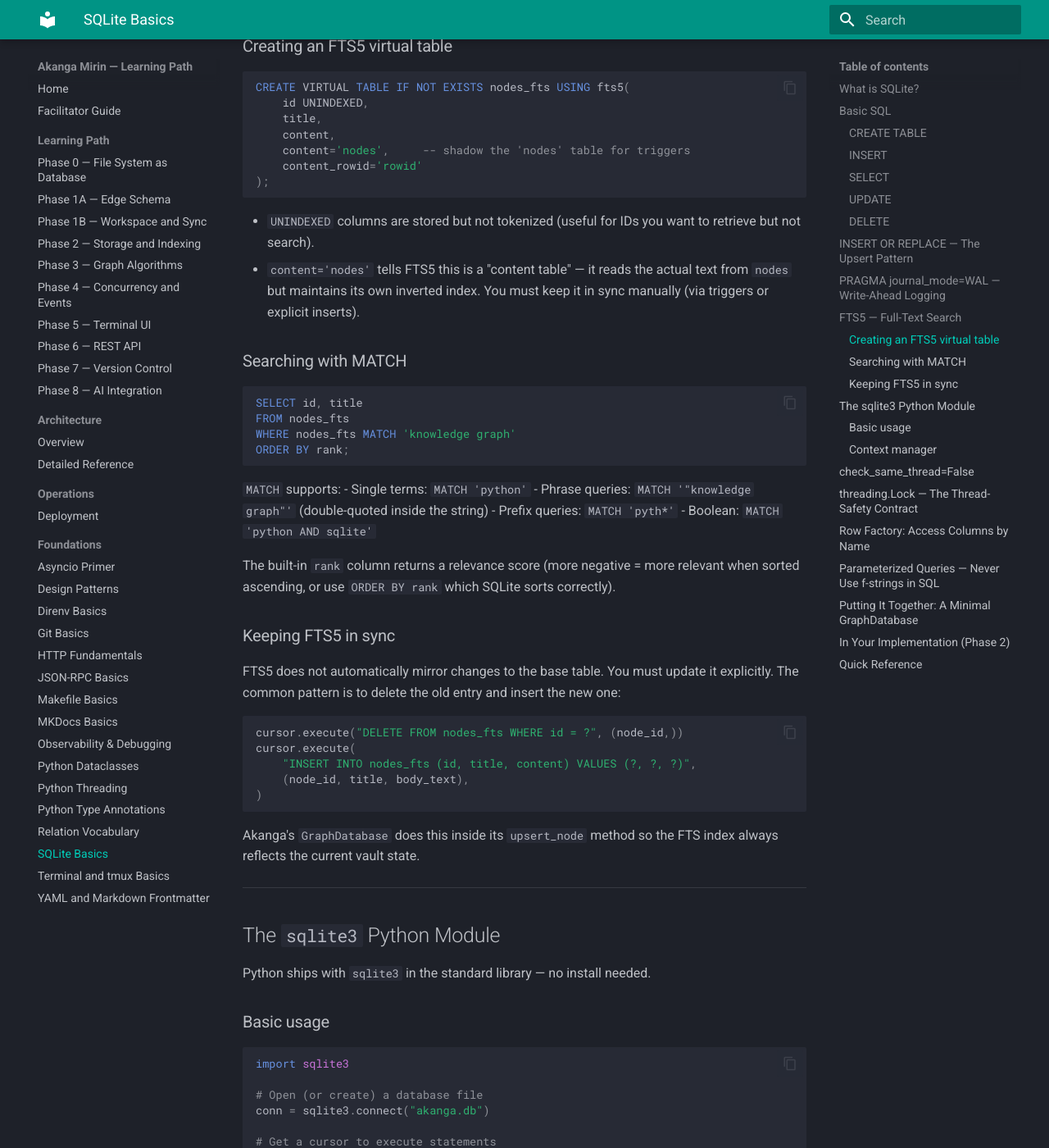
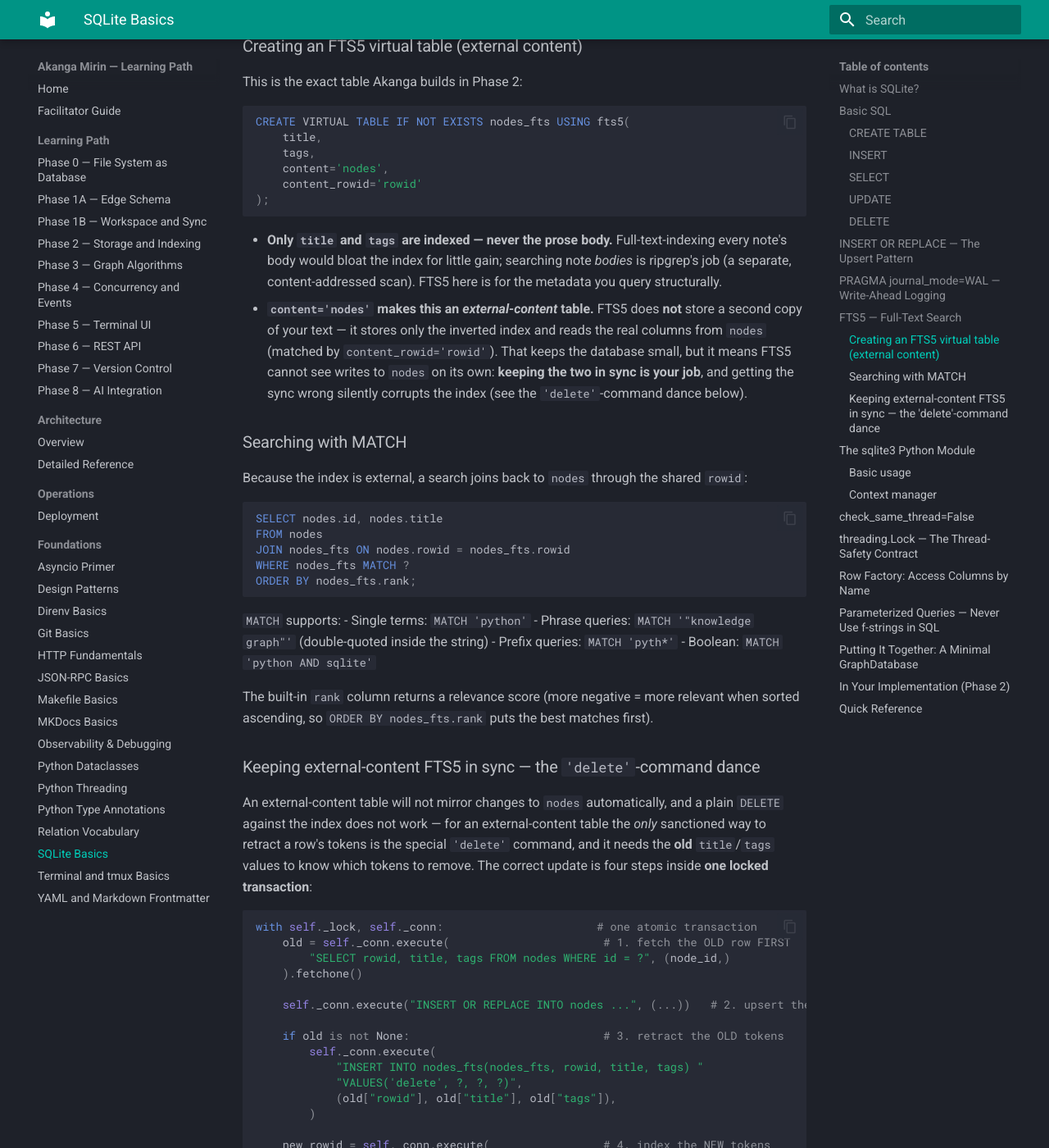
Before and after one commit to ArthurPieri/akanga_mirin, an MkDocs documentation site: the page built from docs/foundations/sqlite-basics.md, in a window 1280 px wide and 1400 px high, scrolled down 3804 px. Shown: the whole window at 82% size. Built offline with MkDocs 1.6.1 and Material for MkDocs 9.7.7, drawn with Linux system fonts in a browser that asks for light colours; some of the changed text lies outside the part shown.

Commit message:
fix: noteapp-alignment FTS5 external-content + phase-02 DB_SCHEMA (B-3)
sqlite-basics taught a standalone FTS5 table (id UNINDEXED + prose content) and
plain DELETE FROM nodes_fts — both wrong for external-content tables. Rewrite to
the real schema (title/tags, content='nodes', content_rowid) with the four-step
'delete'-command sync dance, and fix the Minimal GraphDatabase worked example to
match. phase-02 DB_SCHEMA block gains UNIQUE(source,target,relation) + both
indexes, making it byte-equal to the skeleton constant.

Co-Authored-By: Claude Opus 4.8 (1M context) <noreply@anthropic.com>

````diff
--- a/docs/foundations/sqlite-basics.md
+++ b/docs/foundations/sqlite-basics.md
@@ -167,31 +167,40 @@ concurrently. WAL lets HTTP reads proceed while the watcher indexes changed file
 SQLite's FTS5 extension adds full-text search capabilities. It maintains an inverted index over
 one or more text columns and supports fast keyword searches with the `MATCH` operator.
 
-### Creating an FTS5 virtual table
+### Creating an FTS5 virtual table (external content)
+
+This is the exact table Akanga builds in Phase 2:
 
 ```sql
 CREATE VIRTUAL TABLE IF NOT EXISTS nodes_fts USING fts5(
-    id UNINDEXED,
     title,
-    content,
-    content='nodes',     -- shadow the 'nodes' table for triggers
+    tags,
+    content='nodes',
     content_rowid='rowid'
 );
 ```
 
-- `UNINDEXED` columns are stored but not tokenized (useful for IDs you want to retrieve but not
-  search).
-- `content='nodes'` tells FTS5 this is a "content table" — it reads the actual text from `nodes`
-  but maintains its own inverted index. You must keep it in sync manually (via triggers or
-  explicit inserts).
+- **Only `title` and `tags` are indexed — never the prose body.** Full-text-indexing
+  every note's body would bloat the index for little gain; searching note *bodies* is
+  ripgrep's job (a separate, content-addressed scan). FTS5 here is for the metadata you
+  query structurally.
+- **`content='nodes'` makes this an *external-content* table.** FTS5 does **not** store a
+  second copy of your text — it stores only the inverted index and reads the real columns
+  from `nodes` (matched by `content_rowid='rowid'`). That keeps the database small, but it
+  means FTS5 cannot see writes to `nodes` on its own: **keeping the two in sync is your
+  job**, and getting the sync wrong silently corrupts the index (see the `'delete'`-command
+  dance below).
 
 ### Searching with MATCH
 
+Because the index is external, a search joins back to `nodes` through the shared `rowid`:
+
 ```sql
-SELECT id, title
-FROM nodes_fts
-WHERE nodes_fts MATCH 'knowledge graph'
-ORDER BY rank;
+SELECT nodes.id, nodes.title
+FROM nodes
+JOIN nodes_fts ON nodes.rowid = nodes_fts.rowid
+WHERE nodes_fts MATCH ?
+ORDER BY nodes_fts.rank;
 ```
 
 `MATCH` supports:
@@ -200,24 +209,47 @@ ORDER BY rank;
 - Prefix queries: `MATCH 'pyth*'`
 - Boolean: `MATCH 'python AND sqlite'`
 
-The built-in `rank` column returns a relevance score (more negative = more relevant when sorted
-ascending, or use `ORDER BY rank` which SQLite sorts correctly).
+The built-in `rank` column returns a relevance score (more negative = more relevant when
+sorted ascending, so `ORDER BY nodes_fts.rank` puts the best matches first).
 
-### Keeping FTS5 in sync
+### Keeping external-content FTS5 in sync — the `'delete'`-command dance
 
-FTS5 does not automatically mirror changes to the base table. You must update it explicitly. The
-common pattern is to delete the old entry and insert the new one:
+An external-content table will not mirror changes to `nodes` automatically, and a plain
+`DELETE` against the index does not work — for an external-content table the *only*
+sanctioned way to retract a row's tokens is the special `'delete'` command, and it needs the **old**
+`title`/`tags` values to know which tokens to remove. The correct update is four steps inside
+**one locked transaction**:
 
 ```python
-cursor.execute("DELETE FROM nodes_fts WHERE id = ?", (node_id,))
-cursor.execute(
-    "INSERT INTO nodes_fts (id, title, content) VALUES (?, ?, ?)",
-    (node_id, title, body_text),
-)
+with self._lock, self._conn:                       # one atomic transaction
+    old = self._conn.execute(                       # 1. fetch the OLD row FIRST
+        "SELECT rowid, title, tags FROM nodes WHERE id = ?", (node_id,)
+    ).fetchone()
+
+    self._conn.execute("INSERT OR REPLACE INTO nodes ...", (...))   # 2. upsert the node
+
+    if old is not None:                             # 3. retract the OLD tokens
+        self._conn.execute(
+            "INSERT INTO nodes_fts(nodes_fts, rowid, title, tags) "
+            "VALUES('delete', ?, ?, ?)",
+            (old["rowid"], old["title"], old["tags"]),
+        )
+
+    new_rowid = self._conn.execute(                 # 4. index the NEW tokens
+        "SELECT rowid FROM nodes WHERE id = ?", (node_id,)
+    ).fetchone()["rowid"]
+    self._conn.execute(
+        "INSERT INTO nodes_fts(rowid, title, tags) VALUES(?, ?, ?)",
+        (new_rowid, title, tags),
+    )
 ```
 
-Akanga's `GraphDatabase` does this inside its `upsert_node` method so the FTS index always
-reflects the current vault state.
+Two traps this guards against: `INSERT OR REPLACE` on `nodes` destroys the old row and
+assigns a **new** rowid, so you must capture the old title/tags *before* the upsert — they
+are the tokens FTS5 still has indexed under the old rowid, and feeding the `'delete'` command
+the wrong values leaves stale tokens behind that corrupt every future search. Akanga runs
+exactly this dance inside `GraphDatabase.upsert_node` (and the symmetric retract-only form in
+`delete_node`); the Phase 2 skeleton walks through it line by line.
 
 ---
 
@@ -439,26 +471,36 @@ class GraphDatabase:
                 );
 
                 CREATE VIRTUAL TABLE IF NOT EXISTS nodes_fts USING fts5(
-                    id UNINDEXED,
                     title,
-                    content
+                    content='nodes',          -- external content: index only, text stays in nodes
+                    content_rowid='rowid'
                 );
             """)
             self._conn.commit()
 
     def upsert_node(self, id: str, title: str, type: str,
-                    file_path: str, content_hash: str, body: str) -> None:
+                    file_path: str, content_hash: str) -> None:
         with self._lock:
+            old = self._conn.execute(
+                "SELECT rowid, title FROM nodes WHERE id = ?", (id,)
+            ).fetchone()                          # capture OLD tokens BEFORE the upsert
             self._conn.execute(
                 """INSERT OR REPLACE INTO nodes (id, title, type, file_path, content_hash)
                    VALUES (?, ?, ?, ?, ?)""",
                 (id, title, type, file_path, content_hash),
             )
-            # Keep FTS in sync
-            self._conn.execute("DELETE FROM nodes_fts WHERE id = ?", (id,))
+            # External-content FTS5: retract the OLD tokens with the 'delete'
+            # command (a plain DELETE by id is not allowed), then index the new.
+            if old is not None:
+                self._conn.execute(
+                    "INSERT INTO nodes_fts(nodes_fts, rowid, title) VALUES('delete', ?, ?)",
+                    (old["rowid"], old["title"]),
+                )
+            new_rowid = self._conn.execute(
+                "SELECT rowid FROM nodes WHERE id = ?", (id,)
+            ).fetchone()["rowid"]
             self._conn.execute(
-                "INSERT INTO nodes_fts (id, title, content) VALUES (?, ?, ?)",
-                (id, title, body),
+                "INSERT INTO nodes_fts(rowid, title) VALUES(?, ?)", (new_rowid, title),
             )
             self._conn.commit()
 
@@ -467,18 +509,25 @@ class GraphDatabase:
             cursor = self._conn.execute(
                 """SELECT n.id, n.title, n.type
                    FROM nodes n
-                   JOIN nodes_fts f ON n.id = f.id
+                   JOIN nodes_fts ON n.rowid = nodes_fts.rowid
                    WHERE nodes_fts MATCH ?
-                   ORDER BY rank""",
+                   ORDER BY nodes_fts.rank""",
                 (query,),
             )
             return [dict(row) for row in cursor.fetchall()]
 
     def delete_node(self, node_id: str) -> None:
         with self._lock:
+            old = self._conn.execute(
+                "SELECT rowid, title FROM nodes WHERE id = ?", (node_id,)
+            ).fetchone()
             self._conn.execute("DELETE FROM edges WHERE source_id = ? OR target_id = ?",
                                (node_id, node_id))
-            self._conn.execute("DELETE FROM nodes_fts WHERE id = ?", (node_id,))
+            if old is not None:                   # retract the row's FTS tokens first
+                self._conn.execute(
+                    "INSERT INTO nodes_fts(nodes_fts, rowid, title) VALUES('delete', ?, ?)",
+                    (old["rowid"], old["title"]),
+                )
             self._conn.execute("DELETE FROM nodes WHERE id = ?", (node_id,))
             self._conn.commit()
 
````
Also changed, not shown: docs/learning/phase-02-storage-and-indexing.md (+3 -0 lines).
